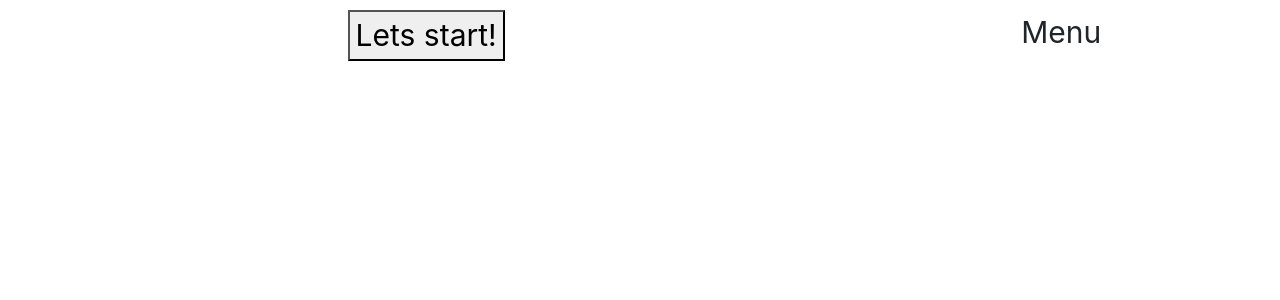
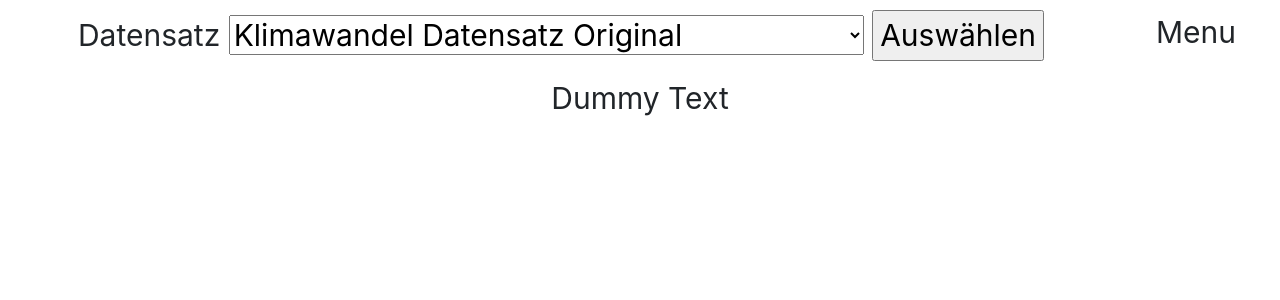
Before and after one commit to Eliasm001/twitter-active-learning-labeling-tool, a Flask app: page / in a window 1280 px wide. Shown: the part 87-387 px from the top of the page. Run offline with Flask 2, Linux system fonts and the light colour scheme; parts of the project's set-up code (start-up, migrations or seed data) failed here and were passed over; some libraries are stand-ins or nearby versions.

Commit message:
added possibility to choose the DataFrame with which to work

```diff
--- a/app.py
+++ b/app.py
@@ -1,5 +1,5 @@
 # import the packages
-from flask import Flask, render_template
+from flask import Flask, render_template, request
 from functionality import ClimateChangeData
 
 # initialize the flask framework
@@ -83,6 +83,25 @@ def manual_label_news():
     tweet, sentiment, my_label = Climate.show_tweets()
     return render_template('labeling.html',tweet=tweet, sentiment=sentiment, my_label=my_label)
 
+
+"""
+Handle the user input, which dataset he wants to choose
+Ultimately, the chosen data frame will be the input argument for the methods
+in functionality.py in order to decide which DataFrame to load
+"""
+@app.route('/choose_dataset',methods = ['POST', 'GET'])
+def choose_dataset():
+   if request.method == 'POST':
+       try:
+         dataset = request.form['choose_dataset']
+         print(dataset)
+         msg = "hinzugefügt."
+       except Exception as e:
+         msg = "nicht hinzugefügt. Überprüfen Sie Ihre Eingaben. " + str(e)
+       finally:
+         tweet, sentiment, my_label = Climate.show_tweets()
+         return render_template("labeling.html", tweet=tweet, sentiment=sentiment, my_label=my_label)
+
 """
 This page does ...
 """
--- a/functionality.py
+++ b/functionality.py
@@ -24,3 +24,6 @@ class ClimateChangeData():
     # puts the users label into the my_label column
     def label(self, label):
         self.df_climate.loc[self.tweet_counter_climate,'my_label'] = label
+
+    # def save_results(self):
+    #     pd.to_csv('data/twitter_sentiment_data.csv')
--- a/templates/index.html
+++ b/templates/index.html
@@ -41,8 +41,18 @@
             </nav>
         </div>
         <div class="main-space">
+            <form action = "{{ url_for('choose_dataset') }}" method = "POST">
+                <!--Selection for the user to choose which dataframe to load-->
+                <label id="which_dataset_label" for="which_dataset">Datensatz</label>
+                <select name="which_dataset" id="which_dataset" required>
+                    <option value=1>Klimawandel Datensatz Original</option>
+                    <option value=2>Klimawandel Datensatz Bearbeiter: Dummy</option>
+                </select>
+                <input type = "submit" value = "Auswählen" id="login_dataset_choice"/>
+            </form>
+        </div>
         <div class="footer-space">
-            <button type="button" , onclick="Callback_Startbutton()" , id="StartB">Lets start!</button>
+            <p>Dummy Text</p>
         </div>
     </div>
 
```
